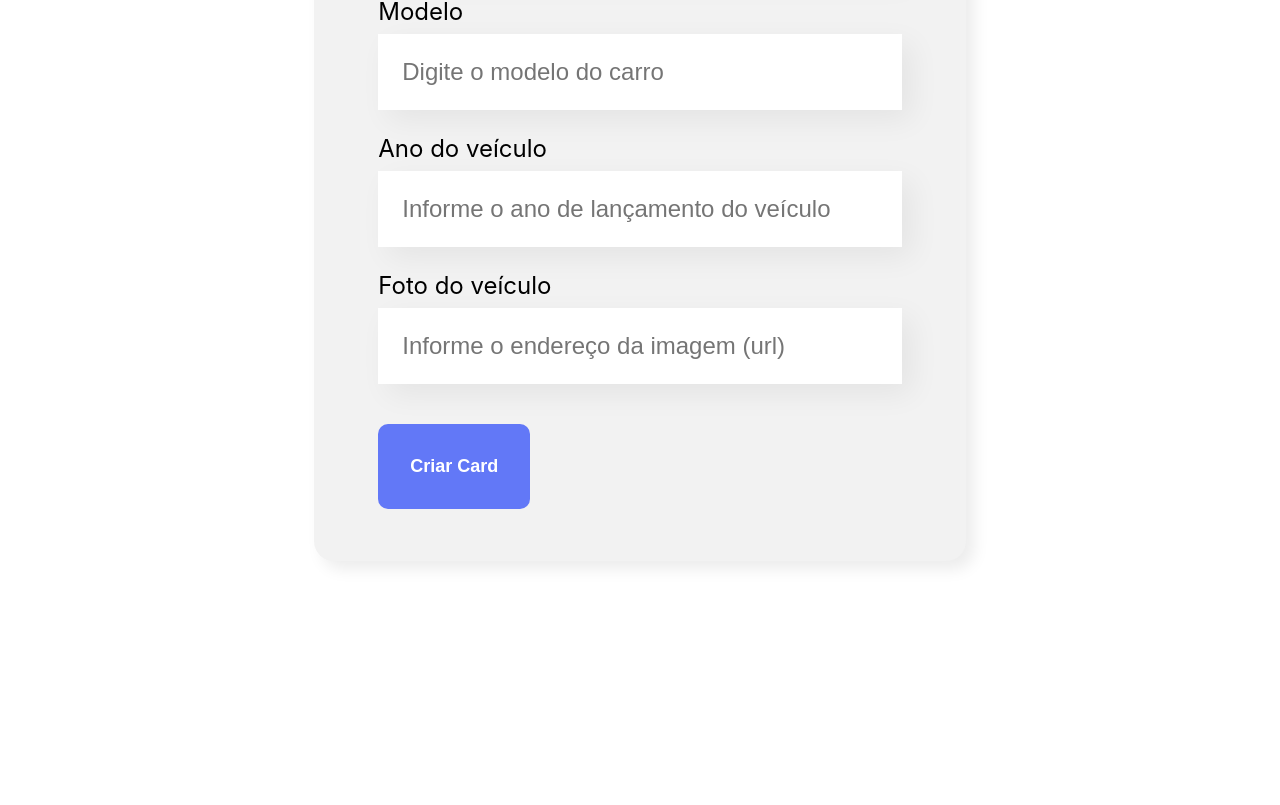
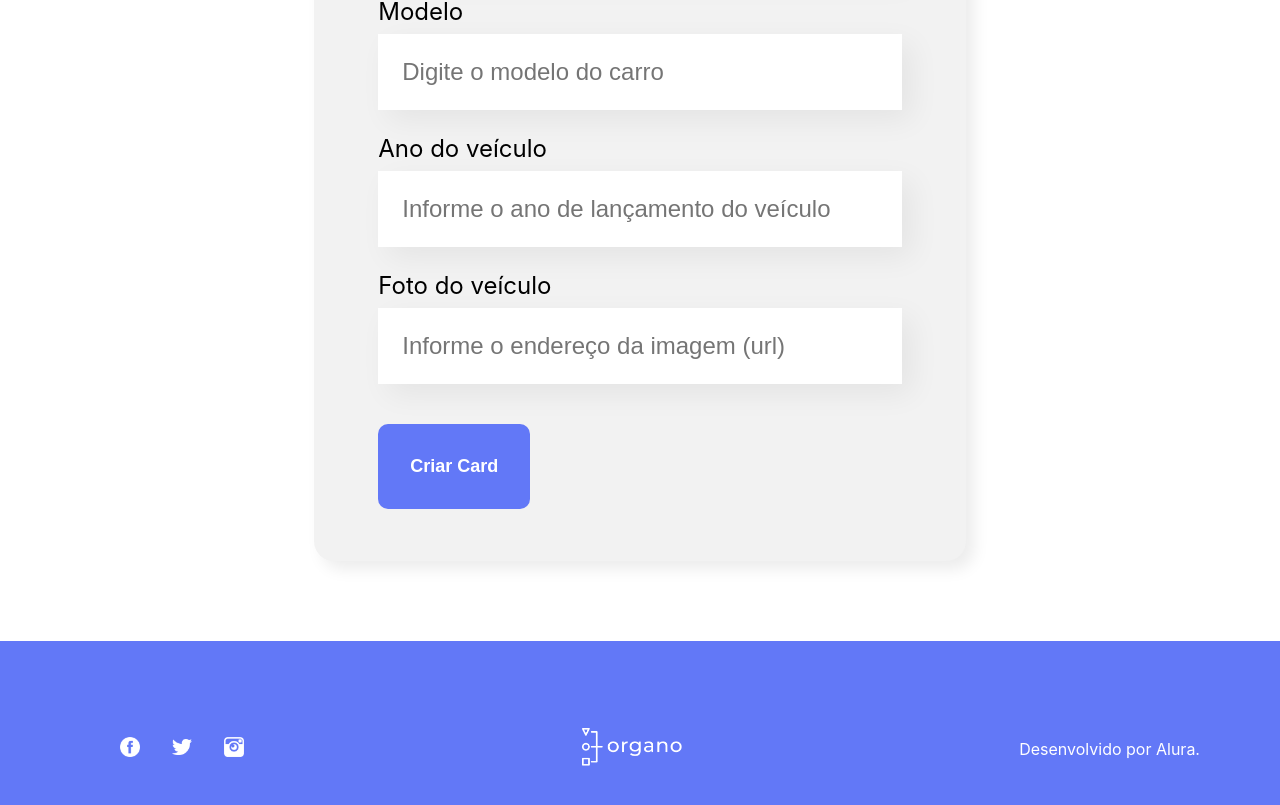
Before and after one commit to GabrielEvangelista06/organo-cars, a React (Create React App) app: page / in a window 1280 px wide. Shown: the part 824-1629 px from the top of the page. Before the commit the page ends 1465 px from the top, so only its background shows below. Built offline with nearby package versions, Linux system fonts and the light colour scheme.

Commit message:
Criando footer para a página

```diff
--- a/src/App.js
+++ b/src/App.js
@@ -1,6 +1,7 @@
 import { useState } from 'react';
 import Banner from './components/Banner';
 import Brand from './components/Brand';
+import Footer from './components/Footer';
 import Form from './components/Form';
 
 function App() {
@@ -50,6 +51,7 @@ function App() {
           cars={cars.filter(car => car.brand === brand.name)}
         />
       ))}
+      <Footer />
     </div>
   );
 }
--- /dev/null
+++ b/src/components/Footer/Footer.css
@@ -0,0 +1,38 @@
+footer {
+  align-items: center;
+  background-color: #6278f7;
+  color: #ffffff;
+  display: flex;
+  padding: 80px;
+  justify-content: space-between;
+}
+
+.footer__social-medias {
+  display: flex;
+  justify-content: space-between;
+}
+
+.footer__social-medias img {
+  width: 20px;
+}
+
+.footer__social-medias li {
+  display: inline-block;
+}
+
+footer ul li:last-child {
+  margin-right: 0;
+}
+
+footer ul li {
+  display: inline-block;
+  margin-right: 32px;
+}
+
+footer ul li:last-child {
+  margin-right: 0;
+}
+
+.logo img {
+  width: 100px;
+}
--- /dev/null
+++ b/src/components/Footer/index.js
@@ -0,0 +1,27 @@
+import './Footer.css';
+
+export default function Footer() {
+  return (
+    <footer>
+      <section>
+        <ul className="footer__social-medias">
+          <li>
+            <img src="/assets/images/fb.png" alt="" className="fb" />
+          </li>
+          <li>
+            <img src="/assets/images/tw.png" alt="" className="tw" />
+          </li>
+          <li>
+            <img src="/assets/images/ig.png" alt="" className="ig" />
+          </li>
+        </ul>
+      </section>
+      <section className="logo">
+        <img src="/assets/images/logo.png" alt="" />
+      </section>
+      <section className="text">
+        <p>Desenvolvido por Alura.</p>
+      </section>
+    </footer>
+  );
+}
```
